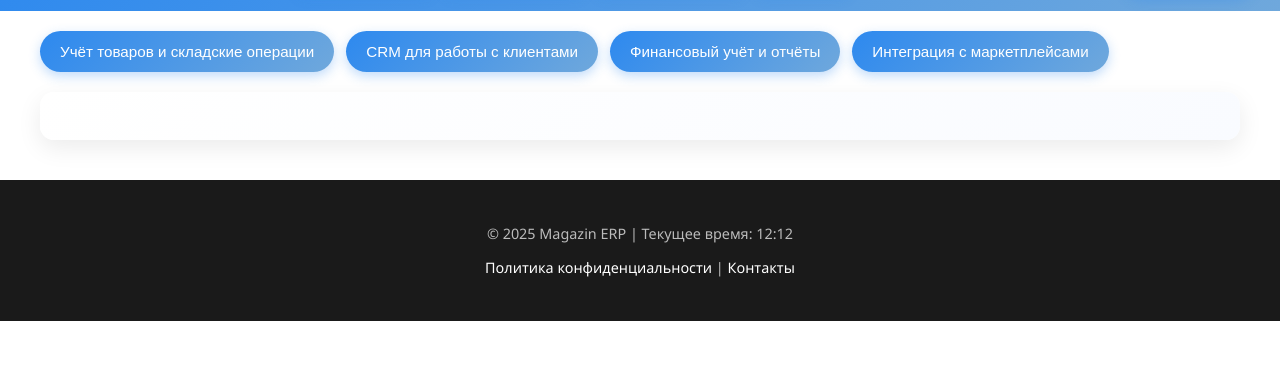
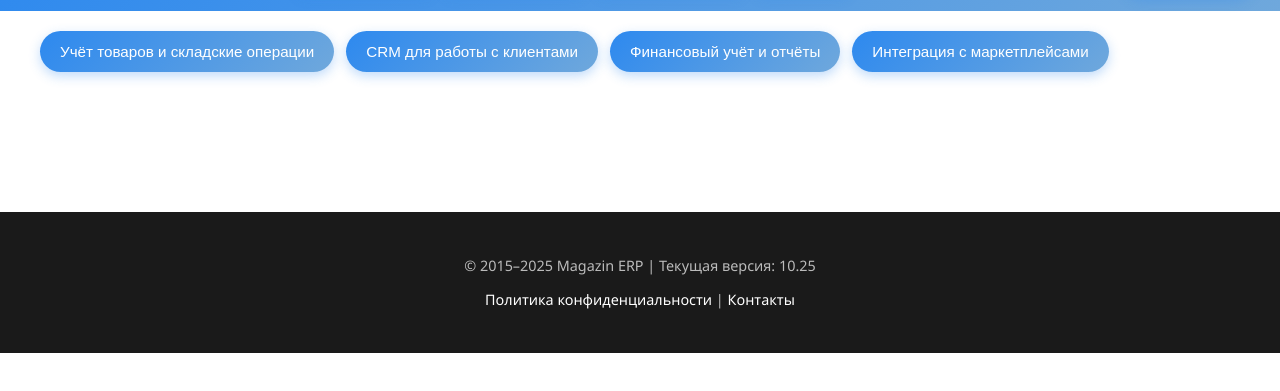
Before and after one commit to arsendautov706-tech/magazin-app, a website: page public/home.html in a window 1280 px wide. Shown: the part 61-452 px from the top of the page. Drawn offline with Linux system fonts and the light colour scheme.

Commit message:
Add: privacy.html и contacts.html + обновленный home.js

```diff
--- a/public/home.html
+++ b/public/home.html
@@ -4,6 +4,18 @@
   <meta charset="utf-8" />
   <title>Magazin ERP</title>
   <link rel="stylesheet" href="/css/styles.css" />
+  <style>
+    /* Анимация для плавного появления текста */
+    .info-box {
+      opacity: 0;
+      transition: opacity 0.5s ease;
+      min-height: 60px;
+      padding: 10px;
+    }
+    .info-box.fade-in {
+      opacity: 1;
+    }
+  </style>
 </head>
 <body>
   <header class="navbar">
@@ -67,8 +79,8 @@
   </main>
 
   <footer class="footer">
-    <p id="footer-text"></p>
-    <p><a href="#">Политика конфиденциальности</a> | <a href="#">Контакты</a></p>
+    <p>© 2015–2025 Magazin ERP | Текущая версия: 10.25</p>
+    <p><a href="/privacy.html">Политика конфиденциальности</a> | <a href="/contacts.html">Контакты</a></p>
   </footer>
 
   <script src="/js/home.js"></script>
--- a/public/js/home.js
+++ b/public/js/home.js
@@ -1,5 +1,5 @@
 document.addEventListener('DOMContentLoaded', () => {
-  // Навигация
+  // Навигация по вкладкам
   const tabs = document.querySelectorAll('.tab-content');
   const navBtns = document.querySelectorAll('.navbar .btn');
 
@@ -16,10 +16,86 @@ document.addEventListener('DOMContentLoaded', () => {
     });
   });
 
-  showTab('features'); // по умолчанию
+  showTab('features'); // по умолчанию показываем "Возможности"
 
-  // Расширенные тексты
+  // Полные тексты для кнопок
   const detailData = {
+    feature: {
+      stock: `
+        <h3>📦 Учёт товаров и складские операции</h3>
+        <p>Автоматизируйте склад, контролируйте остатки и движение товаров в реальном времени.</p>
+        <ul>
+          <li>Приёмка и списание</li>
+          <li>Инвентаризация</li>
+          <li>История движения</li>
+        </ul>
+      `,
+      crm: `
+        <h3>🤝 CRM для работы с клиентами</h3>
+        <p>Ведите базу клиентов, фиксируйте сделки и стройте долгосрочные отношения.</p>
+        <ul>
+          <li>Карточки клиентов</li>
+          <li>История взаимодействий</li>
+          <li>Напоминания и задачи</li>
+        </ul>
+      `,
+      finance: `
+        <h3>💰 Финансовый учёт и отчёты</h3>
+        <p>Отслеживайте доходы, расходы и формируйте отчёты для руководства и налоговой.</p>
+        <ul>
+          <li>Доходы и расходы</li>
+          <li>Баланс и касса</li>
+          <li>Экспорт отчётов</li>
+        </ul>
+      `,
+      marketplaces: `
+        <h3>🛒 Интеграция с маркетплейсами</h3>
+        <p>Подключайте Wildberries, Ozon и другие площадки для синхронизации заказов и остатков.</p>
+        <ul>
+          <li>Автоматическая синхронизация</li>
+          <li>Загрузка заказов</li>
+          <li>Обновление остатков</li>
+        </ul>
+      `
+    },
+    benefit: {
+      retail: `
+        <h3>🏬 Розничная торговля</h3>
+        <p>Полный контроль над остатками и продажами.</p>
+        <ul>
+          <li>Управление кассами</li>
+          <li>Скидки и акции</li>
+          <li>Учёт возвратов</li>
+        </ul>
+      `,
+      wholesale: `
+        <h3>📦 Оптовая торговля</h3>
+        <p>Прозрачный складской учёт и быстрые отгрузки.</p>
+        <ul>
+          <li>Прайс‑листы</li>
+          <li>Гибкие условия оплаты</li>
+          <li>Управление заказами</li>
+        </ul>
+      `,
+      online: `
+        <h3>🛒 Онлайн‑торговля</h3>
+        <p>Интеграции с маркетплейсами и удобная CRM.</p>
+        <ul>
+          <li>Синхронизация заказов</li>
+          <li>Управление доставкой</li>
+          <li>Поддержка онлайн‑оплаты</li>
+        </ul>
+      `,
+      manufacturing: `
+        <h3>🏭 Производство</h3>
+        <p>Планирование ресурсов, контроль сырья и готовой продукции.</p>
+        <ul>
+          <li>Учёт сырья</li>
+          <li>Технологические карты</li>
+          <li>Контроль себестоимости</li>
+        </ul>
+      `
+    },
     advantage: {
       cloud: `
         <h3>☁️ Работа из облака</h3>
@@ -60,7 +136,7 @@ document.addEventListener('DOMContentLoaded', () => {
     }
   };
 
-  // Toggle для внутренних кнопок
+  // Обработчики для внутренних кнопок
   document.querySelectorAll('.chip-btn').forEach(btn => {
     btn.addEventListener('click', () => {
       const type = btn.dataset.type;
@@ -87,7 +163,7 @@ document.addEventListener('DOMContentLoaded', () => {
     });
   });
 
-  // Футер
+  // Футер с динамическим временем
   const footerText = document.getElementById("footer-text");
   if (footerText) {
     const now = new Date();
```
Also changed, not shown: public/contacts.html (added, +33 -0 lines), public/privacy.html (added, +29 -0 lines).
